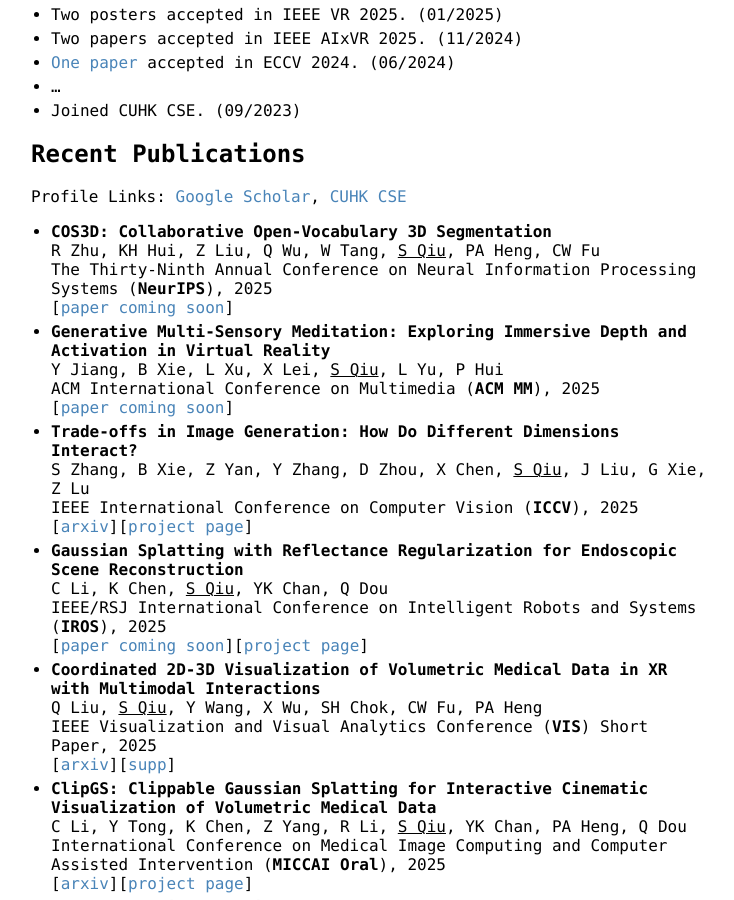
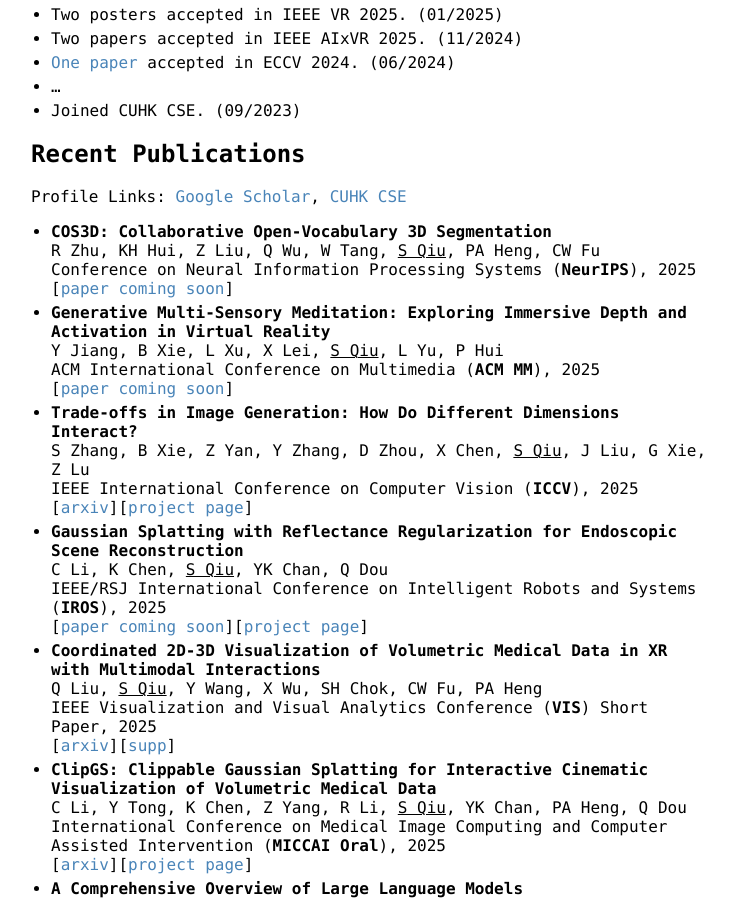
Before and after one commit to ShiQiu0419/ShiQiu0419.github.io, a Jekyll site: the page built from index.md, in a window 1280 px wide and 900 px high, scrolled down 824 px. Shown: the whole window, without its empty margins (259-993 px from the left). Built offline with Jekyll 4.4.1, drawn with Linux system fonts in a browser that asks for light colours; our own code applies the rules of GitHub Pages for plain Markdown files.

Commit message:
Update index.md

```diff
--- a/index.md
+++ b/index.md
@@ -35,7 +35,7 @@
 Profile Links: [Google Scholar](https://scholar.google.com/citations?user=OPNVthUAAAAJ), [CUHK CSE](https://www.cse.cuhk.edu.hk/people/faculty/shi-qiu/)
 * **COS3D: Collaborative Open-Vocabulary 3D Segmentation**
 R Zhu, KH Hui, Z Liu, Q Wu, W Tang, <ins>S Qiu</ins>, PA Heng, CW Fu
-The Thirty-Ninth Annual Conference on Neural Information Processing Systems (**NeurIPS**), 2025
+Conference on Neural Information Processing Systems (**NeurIPS**), 2025
 [[paper coming soon](https://shiqiu0419.github.io/)]
 * **Generative Multi-Sensory Meditation: Exploring Immersive Depth and Activation in Virtual Reality**
 Y Jiang, B Xie, L Xu, X Lei, <ins>S Qiu</ins>, L Yu, P Hui
```
